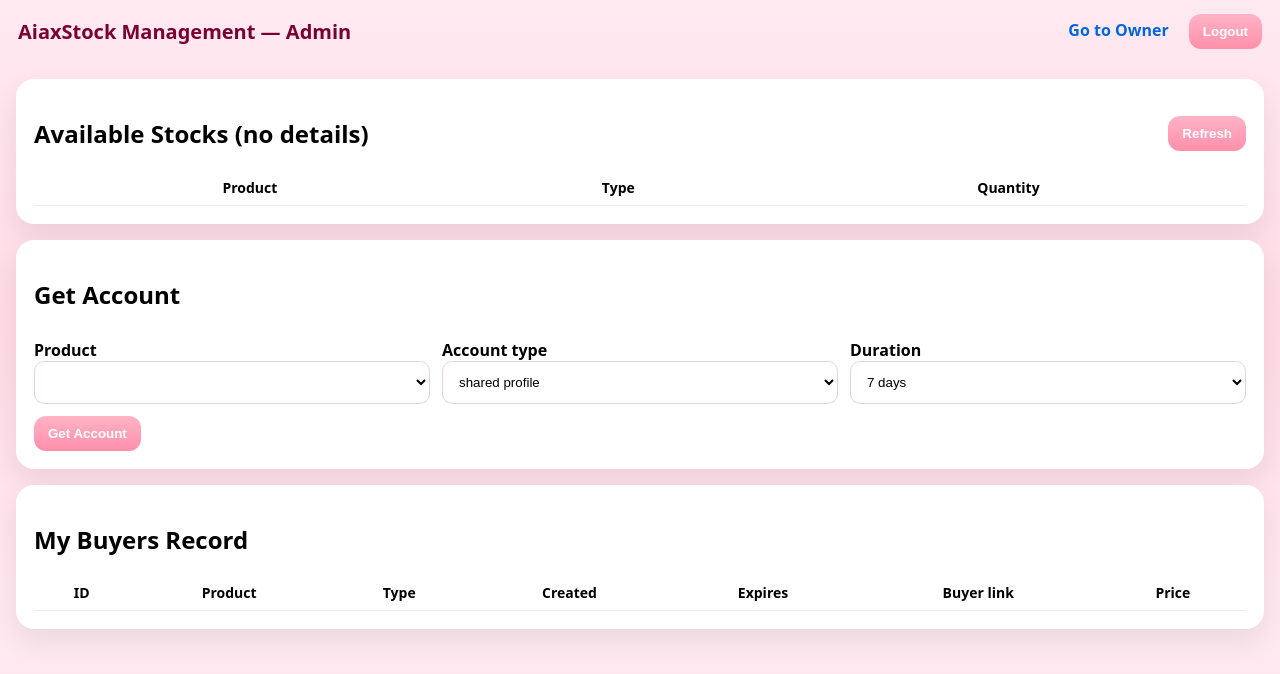
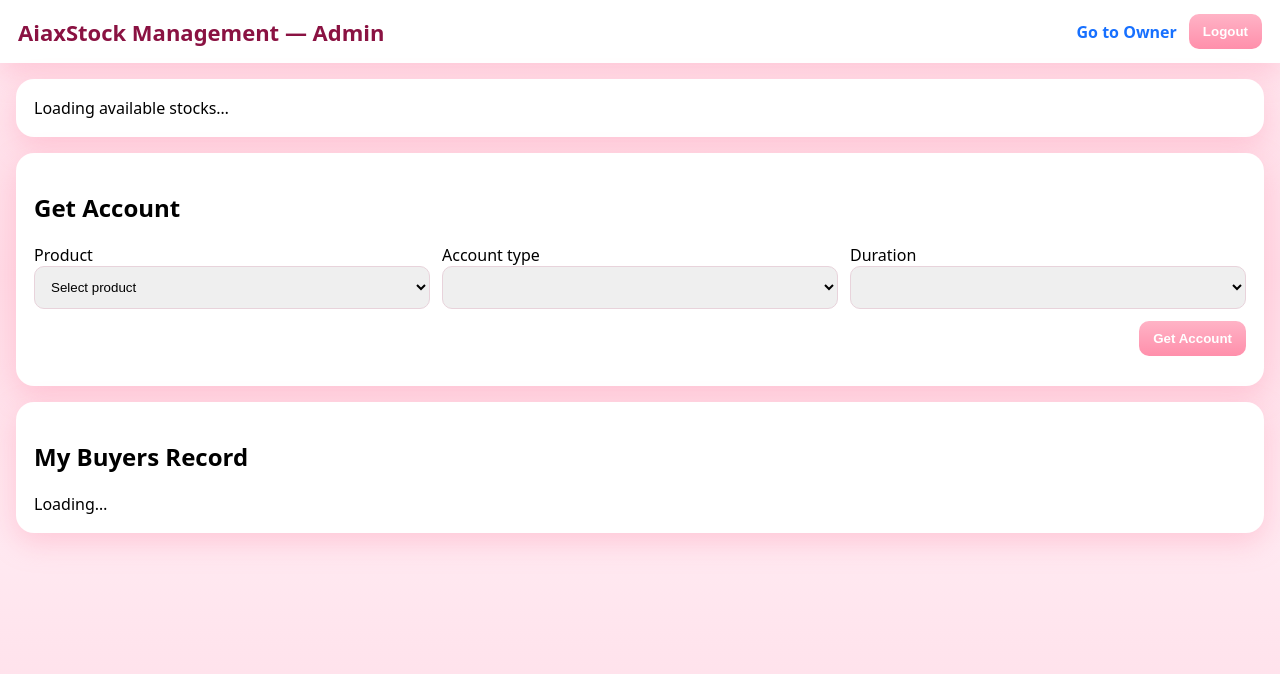
Before and after one commit to aiaxcartpremium/testing, a plain HTML site: page admin.html in a window 1280 px wide. Drawn offline with nearby package versions, Linux system fonts and the light colour scheme.

Commit message:
Update admin.html

```diff
--- a/admin.html
+++ b/admin.html
@@ -1,138 +1,68 @@
-<!doctype html><html><head>
-<meta charset="utf-8"/><meta name="viewport" content="width=device-width,initial-scale=1"/>
+<!doctype html>
+<html>
+<head>
+  <meta charset="utf-8"/>
+  <meta name="viewport" content="width=device-width,initial-scale=1"/>
   <title>Admin • AiaxStock</title>
-<link rel="preconnect" href="https://esm.sh">
   <style>
-  :root{ --pink2:#FFB3C6; --pink3:#FF8FAB; }
-  body{margin:0;font-family:system-ui,Inter,Arial;background:linear-gradient(#ffe9f1,#ffdbe6,#ffe9f1);}
-  header{display:flex;justify-content:space-between;align-items:center;padding:14px 18px}
-  .brand{font-weight:900;font-size:20px;color:#7a0033}
-  nav a{margin-right:16px;text-decoration:none;font-weight:700;color:#0066dd}
-  .btn{background:linear-gradient(180deg,var(--pink2),var(--pink3));border:none;color:#fff;border-radius:12px;padding:10px 14px;font-weight:800;cursor:pointer}
-  .card{background:#fff;border-radius:18px;box-shadow:0 12px 28px rgba(0,0,0,.08);padding:18px;margin:16px}
-  .row3{display:grid;grid-template-columns:1fr 1fr 1fr;gap:12px}
-  label{font-weight:700;margin-top:8px;display:block}
-  select,input{width:100%;padding:12px;border-radius:10px;border:1px solid #e9d1da;background:#fff}
-  table{width:100%;border-collapse:collapse}
-  th,td{padding:8px 10px;border-bottom:1px solid #eee;font-size:14px}
+    :root{ --pink1:#FFE5EC; --pink2:#FFB3C6; --pink3:#FF8FAB; --shadow:0 10px 28px rgba(255,143,171,.35); }
+    *{box-sizing:border-box}
+    body{margin:0;font-family:system-ui,Segoe UI,Inter,Arial;background:linear-gradient(#ffe9f1,#ffdbe6,#ffe9f1);}
+    .nav{display:flex;gap:16px;align-items:center;justify-content:space-between;padding:14px 18px;background:#fff;box-shadow:var(--shadow)}
+    .brand{font-size:22px;font-weight:900;color:#8a1242}
+    .link{color:#1770ff;font-weight:800;cursor:pointer}
+    .btn{padding:10px 14px;border-radius:10px;border:none;background:linear-gradient(180deg,var(--pink2),var(--pink3));color:#fff;font-weight:800;cursor:pointer}
+    .card{background:#fff;margin:16px;border-radius:18px;box-shadow:var(--shadow);padding:18px}
+    .grid{display:grid;grid-template-columns:repeat(3,1fr);gap:12px}
+    select,input{width:100%;padding:12px;border:1px solid #e8d3db;border-radius:10px}
+    .table{width:100%;border-collapse:collapse}
+    .table th,.table td{border-bottom:1px solid #f1d8e1;padding:10px}
+    .row{display:flex;gap:12px;align-items:center}
+    @media(max-width:840px){ .grid{grid-template-columns:1fr} }
   </style>
 </head>
-<body>
-<header>
-  <div class="brand">AiaxStock Management — <b>Admin</b></div>
-  <nav>
-    <a href="owner.html">Go to Owner</a>
-    <button class="btn" onclick="__APP__.logout()">Logout</button>
-  </nav>
-</header>
+<body id="adminPage">
+  <div class="nav">
+    <div class="brand">AiaxStock Management — Admin</div>
+    <div class="row">
+      <div class="link" id="goOwner">Go to Owner</div>
+      <button class="btn" id="btnLogout">Logout</button>
+    </div>
+  </div>
 
   <section class="card">
-  <div style="display:flex;justify-content:space-between;align-items:center">
-    <h2>Available Stocks (no details)</h2>
-    <button class="btn" id="btnRefresh">Refresh</button>
-  </div>
-  <table id="tblSum"><thead><tr><th>Product</th><th>Type</th><th>Quantity</th></tr></thead><tbody></tbody></table>
+    <div id="adminAvailable">Loading available stocks…</div>
   </section>
 
   <section class="card">
     <h2>Get Account</h2>
-  <div class="row3">
+    <div class="grid">
       <div>
         <label>Product</label>
-      <select id="a_product"></select>
+        <select id="adminProductSelect"><option disabled selected>Select product</option></select>
       </div>
       <div>
         <label>Account type</label>
-      <select id="a_type">
-        <option>shared profile</option>
-        <option>solo profile</option>
-        <option>shared account</option>
-        <option>solo account</option>
-        <option>invitation</option>
-        <option>head</option>
-        <option>edu</option>
-      </select>
+        <select id="adminTypeSelect"></select>
       </div>
       <div>
         <label>Duration</label>
-      <select id="a_duration">
-        <option value="7days">7 days</option>
-        <option value="14days">14 days</option>
-        <option value="1m">1 month</option>
-        <option value="2m">2 months</option>
-        <option value="3m">3 months</option>
-        <option value="auto-renew">auto-renew</option>
-      </select>
+        <select id="adminDurationSelect"></select>
       </div>
     </div>
-  <div style="margin-top:12px">
-    <button class="btn" id="btnGet">Get Account</button>
+    <div style="margin-top:12px;text-align:right">
+      <button class="btn" id="btnGetAccount">Get Account</button>
     </div>
-
-  <div id="credBox" style="margin-top:12px;display:none" class="card">
-    <div><b>Login:</b> <span id="cEmail"></span></div>
-    <div><b>Password:</b> <span id="cPass"></span></div>
-    <div><b>Profile:</b> <span id="cProf"></span></div>
-    <div><b>PIN:</b> <span id="cPin"></span></div>
-    <div><b>Expires:</b> <span id="cExp"></span></div>
-  </div>
+    <div id="adminCreds" style="margin-top:12px"></div>
   </section>
 
   <section class="card">
     <h2>My Buyers Record</h2>
-  <table id="tblSales"><thead>
-    <tr><th>ID</th><th>Product</th><th>Type</th><th>Created</th><th>Expires</th><th>Buyer link</th><th>Price</th></tr>
-  </thead><tbody></tbody></table>
+    <div id="adminMySales">Loading…</div>
   </section>
 
+  <script src="https://cdn.jsdelivr.net/npm/@supabase/supabase-js@2/dist/umd/supabase.js"></script>
   <script src="config.js"></script>
   <script type="module" src="app.js"></script>
-<script>
-const A = window.__APP__;
-const ctx = A.assertRole(['admin','owner']); if(!ctx) throw 0;  // owner can view admin panel if you want to allow; set ['admin'] to restrict
-const uid = ctx.uid;
-const el = s=>document.querySelector(s);
-
-async function loadSummaryAndDropdown(){
-  const sum = await A.fetchStockSummary();
-  const tb = el('#tblSum tbody');
-  tb.innerHTML = sum.map(r=>`<tr><td>${r.product_key}</td><td>${r.account_type}</td><td>${r.qty}</td></tr>`).join('');
-
-  // fill product dropdown with in-stock only
-  const distinct = [...new Set(sum.filter(x=>x.qty>0).map(x=>x.product_key))];
-  el('#a_product').innerHTML = distinct.map(k=>`<option>${k}</option>`).join('');
-}
-
-el('#btnRefresh').onclick = loadSummaryAndDropdown;
-
-el('#btnGet').onclick = async()=>{
-  try{
-    const product = el('#a_product').value;
-    const type = el('#a_type').value;
-    const duration = el('#a_duration').value;
-    const row = await A.getAccount({admin: uid, product, type, duration});
-    if(!row){ alert('No available stock for this selection.'); return; }
-    el('#cEmail').textContent = row.email || '';
-    el('#cPass').textContent  = row.password || '';
-    el('#cProf').textContent  = row.profile_name || '';
-    el('#cPin').textContent   = row.pin || '';
-    el('#cExp').textContent   = row.expires_at ? new Date(row.expires_at).toLocaleString() : '—';
-    el('#credBox').style.display = 'block';
-    await refreshMySales();
-    await loadSummaryAndDropdown(); // stock decremented
-  }catch(err){ console.error(err); alert('Get failed: '+err.message); }
-};
-
-async function refreshMySales(){
-  const rows = await A.listMySales(uid);
-  el('#tblSales tbody').innerHTML = rows.map(r=>`
-    <tr><td>${r.id}</td><td>${r.product_key}</td><td>${r.account_type}</td>
-    <td>${new Date(r.created_at).toLocaleString()}</td>
-    <td>${r.expires_at?new Date(r.expires_at).toLocaleString():'—'}</td>
-    <td>${r.buyer_link||''}</td><td>${r.price??''}</td></tr>`).join('');
-}
-
-loadSummaryAndDropdown();
-refreshMySales();
-</script>
-</body></html>
+</body>
+</html>
```
Lines whose indentation alone changed are shown as unchanged.
